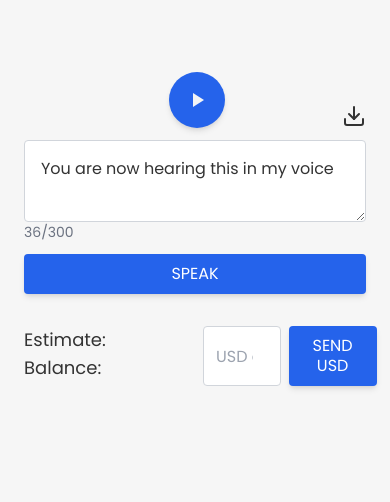
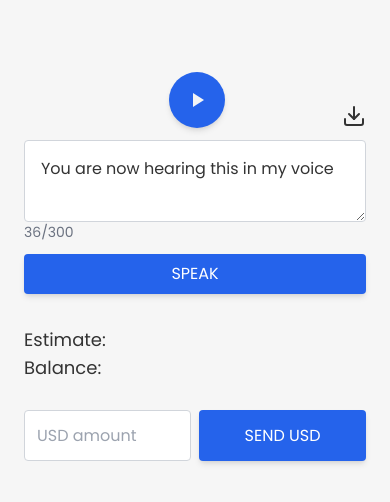
Before and after one commit to hypercycle-development/pure-client-voiceboard-demo, a plain HTML site: page index.html in a window 390 px wide. Shown: the part 304-806 px from the top of the page. Drawn offline with nearby package versions, Linux system fonts and the light colour scheme; a script that the page names is missing.

Commit message:
responsive

```diff
--- a/index.html
+++ b/index.html
@@ -71,7 +71,7 @@
 					</button>
 				</div>
 			</div>
-			<div class="grid grid-cols-2 gap-4 w-full mb-8">
+			<div class="grid grid-cols-1 sm:grid-cols-2 gap-4 w-full mb-8">
 				<div class="flex flex-col mb-3 w-full">
 					<div class="grid gap-2 w-full text-lg text-left" id="speak_estimate">
 						Estimate:
```
